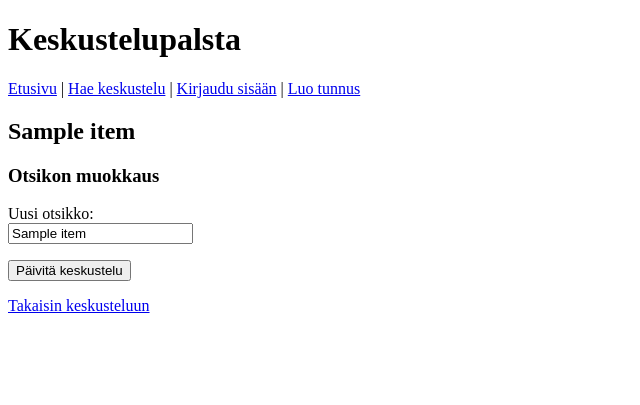
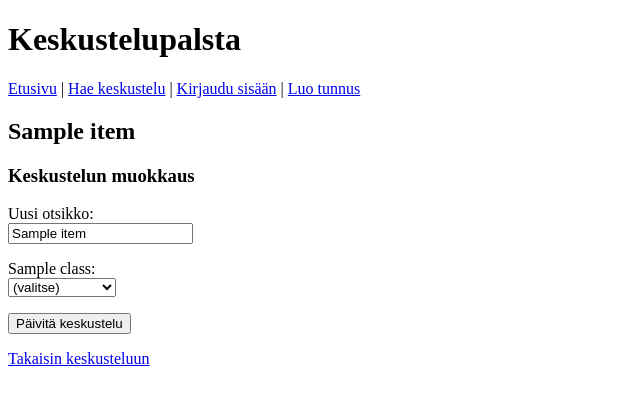
Before and after one commit to Nuutti20K/keskustelupalsta, a Flask app: template templates/edit_item.html in a window 1280 px wide. Shown: the top 405 px of the page, without its empty margins (0-640 px from the left). Run offline with Flask 3, Linux system fonts and the light colour scheme; the template is opened without the code that fills it: most values are stand-ins (such as "Sample title", 1, 10 or a date in 2020).

Commit message:
Thread topics can now be edited

```diff
--- a/app.py
+++ b/app.py
@@ -74,14 +74,34 @@ def edit_item(item_id):
         abort(403)
 
     if request.method == "GET":
-        return render_template("edit_item.html", item=item)
+        all_classes = items.get_all_classes()
+        classes = {}
+        for my_class in all_classes:
+            classes[my_class] = ""
+        for entry in items.get_classes(item_id):
+            classes[entry["title"]] = entry["value"]
+
+        return render_template("edit_item.html", item=item, classes=classes, all_classes=all_classes)
 
     if request.method == "POST":
         check_csrf()
         title = request.form["title"]
         if not title or len(title) > 50:
             abort(403)
-        items.update_item(item_id, title)
+
+        all_classes = items.get_all_classes()
+
+        classes = []
+        for entry in request.form.getlist("classes"):
+            if entry:
+                class_title, class_value = entry.split(":")
+                if class_title not in all_classes:
+                    abort(403)
+                if class_value not in all_classes[class_title]:
+                    abort(403)
+                classes.append((class_title, class_value))
+
+        items.update_item(item_id, title, classes)
         return redirect("/item/" + str(item_id))
 
 @app.route("/edit_message/<int:message_id>", methods=["GET", "POST"])
--- a/schema.sql
+++ b/schema.sql
@@ -25,7 +25,7 @@ CREATE TABLE classes (
 
 CREATE TABLE item_classes (
     id INTEGER PRIMARY KEY,
-    item_id INTEGER REFERENCES items,
+    item_id INTEGER REFERENCES items ON DELETE CASCADE,
     title TEXT,
     value TEXT
 );
--- a/templates/edit_item.html
+++ b/templates/edit_item.html
@@ -1,15 +1,30 @@
 {% extends "layout.html" %}
 
-{% block title %}Otsikon muokkaus{% endblock %}
+{% block title %}Keskustelun muokkaus{% endblock %}
 
 {% block content %}
 <h2>{{ item.title }}</h2>
-<h3>Otsikon muokkaus</h3>
+<h3>Keskustelun muokkaus</h3>
 <form action="/edit_item/{{ item.id }}" method="post">
   <p>
     <label for="title">Uusi otsikko:</label> <br />
     <input type="text" name="title" id="title" value="{{ item.title }}" maxlength="50" required />
   </p>
+  {% for class in all_classes %}
+  <p>
+    <label for="class{{ class }}">{{ class }}</a>: <br />
+    <select name="classes" id="class{{ class}}">
+      <option value="">(valitse)</option>
+    {% for option in all_classes[class] %}
+      {% if classes[class] == option %}
+      <option value="{{ class }}:{{ option }}" selected>{{ option }}</option>
+      {% else %}
+      <option value="{{ class }}:{{ option }}">{{ option }}</option>
+      {% endif %}
+    {% endfor %}
+    </select>
+  </p>
+  {% endfor %}
   <input type="hidden" name="csrf_token" value="{{ session.csrf_token }}" />
   <input type="submit" value="Päivitä keskustelu" />
 </form>
--- a/templates/show_item.html
+++ b/templates/show_item.html
@@ -11,7 +11,7 @@
 {% endif %}
 {% if session.user_id == item.user_id %}
 <p>
-  <a href="/edit_item/{{ item.id }}">Muokkaa otsikkoa</a> |
+  <a href="/edit_item/{{ item.id }}">Muokkaa keskustelua</a> |
   <a href="/remove_item/{{ item.id }}">Poista keskustelu</a>
 </p>
 {% endif %}
```
Also changed, not shown: items.py (+8 -1 lines).
